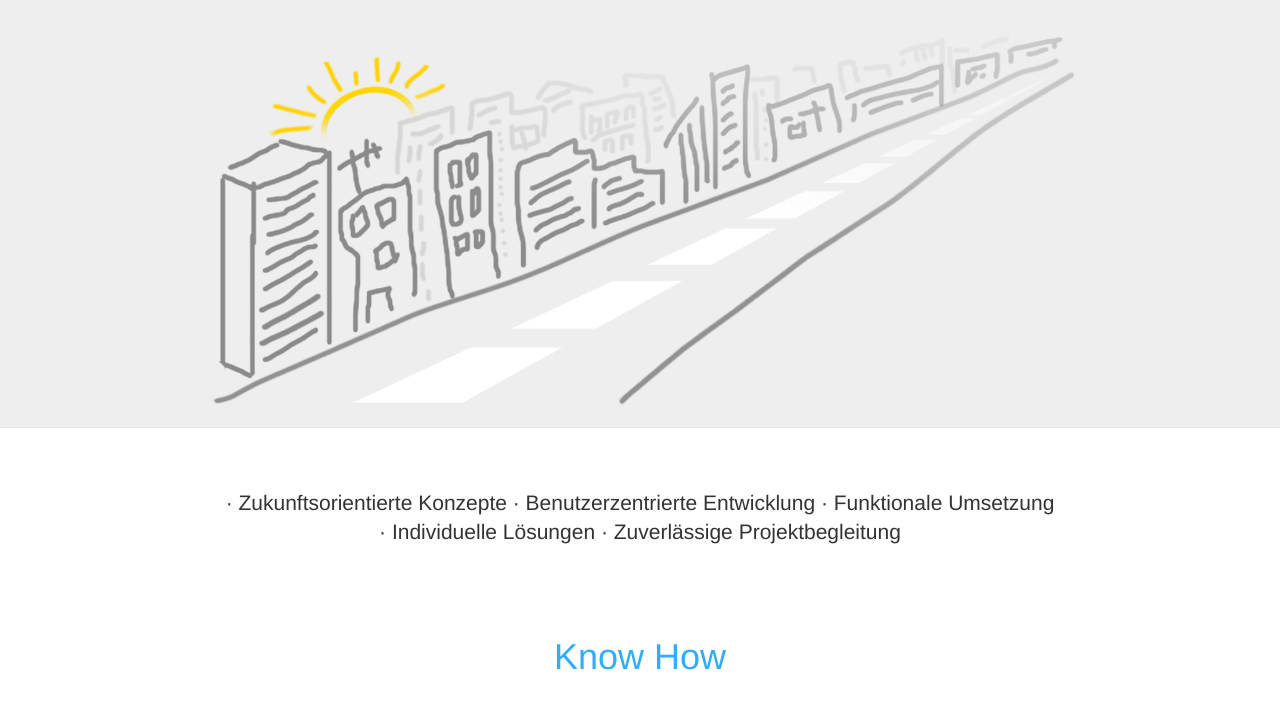
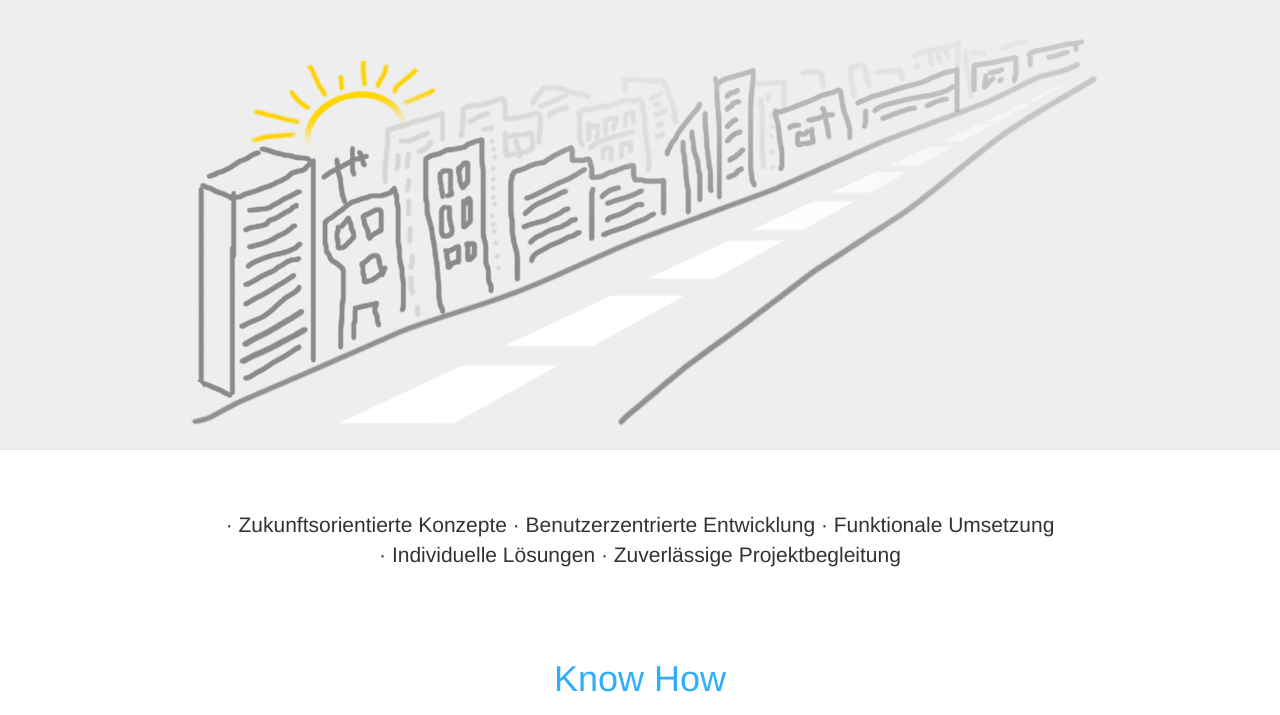
Before and after one commit to somamo/somamo.github.io, a website: page index.html in a window 1280 px wide. Shown: the part 232-947 px from the top of the page. Drawn offline with nearby package versions, Linux system fonts and the light colour scheme.

Commit message:
design changes

```diff
--- a/assets/css/styles.css
+++ b/assets/css/styles.css
@@ -42,7 +42,7 @@ body {
 /* Main marketing message and sign up button */
 .jumbotron {
   border-bottom: 1px solid #e5e5e5;
-  padding: 0px 60px;
+  padding: 0px 30px;
   margin-bottom: 60px;
 }
 
```
